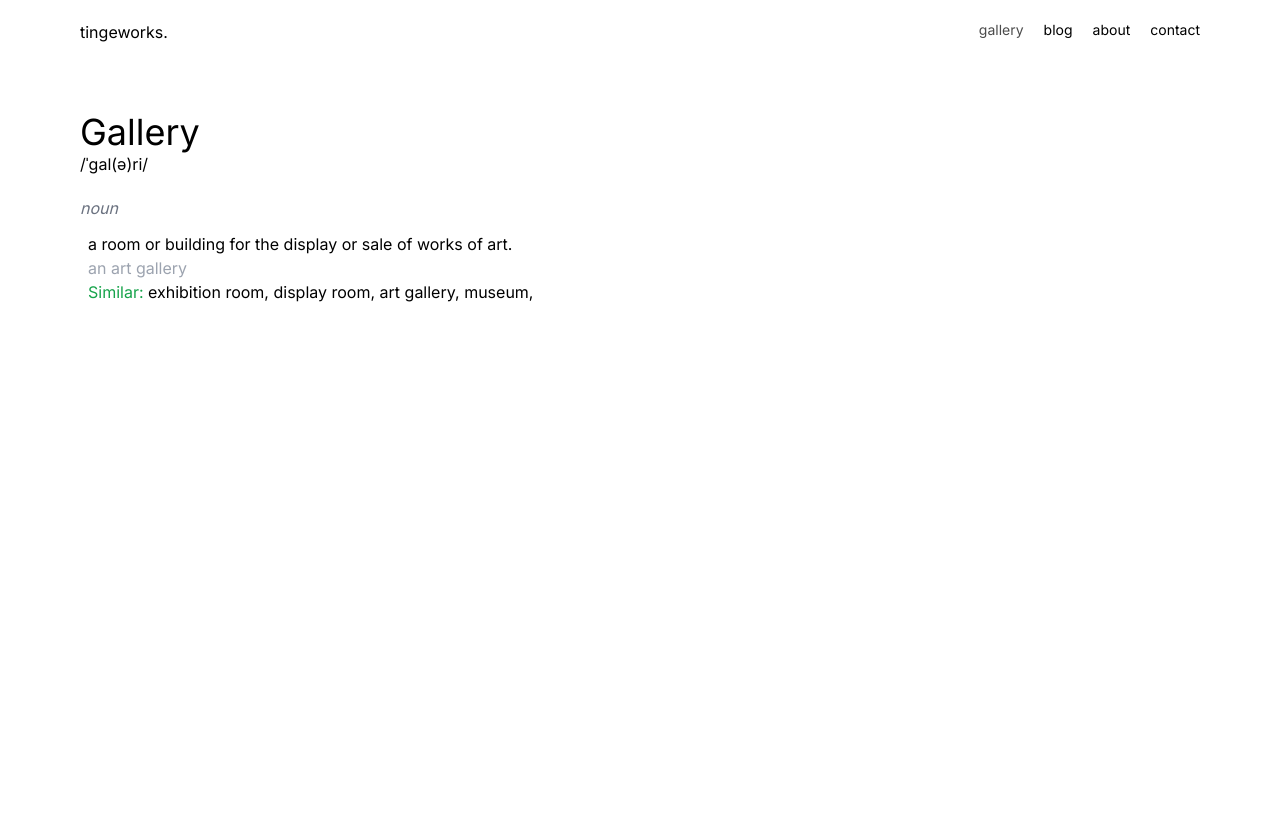
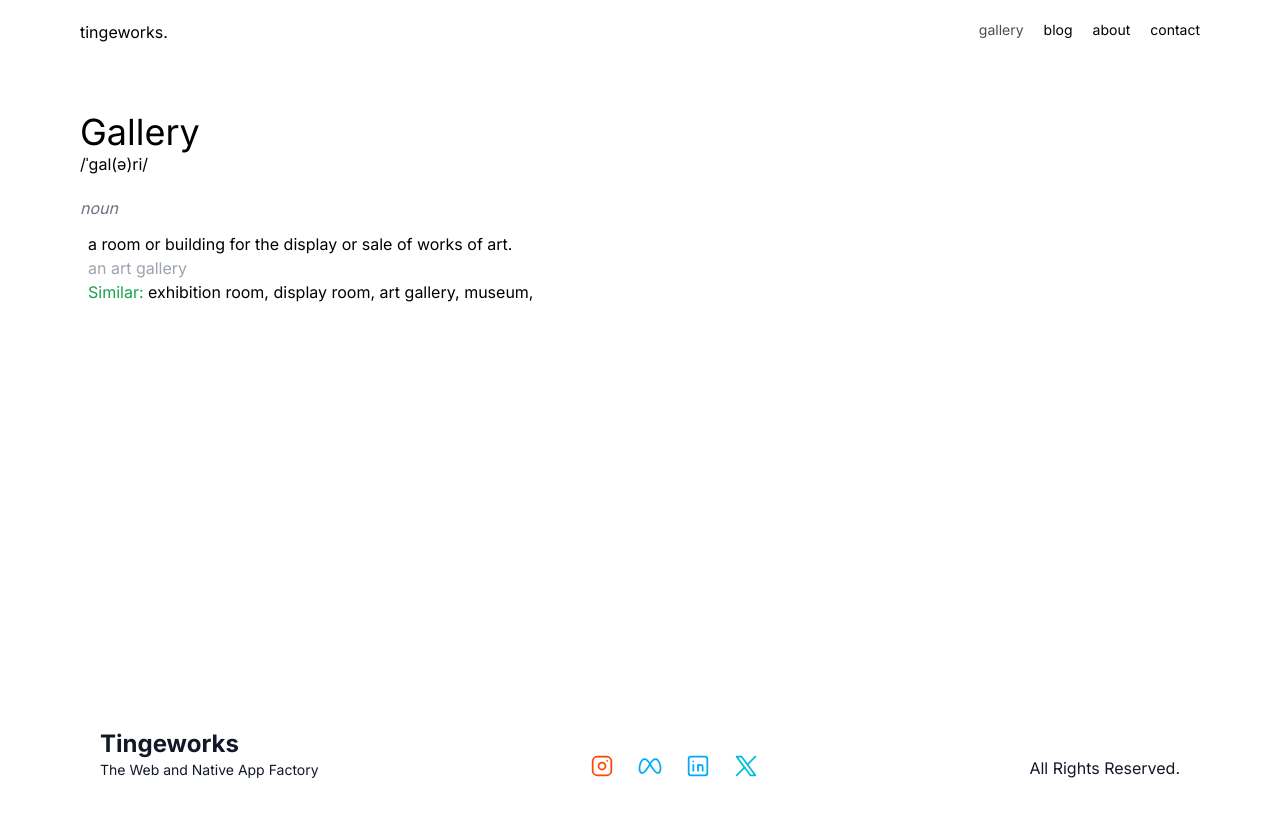
Before and after one commit to Tingeworks/tingeworksnext, a Next.js app: page /gallery in a window 1280 px wide. Shown: the top 816 px of the page. Built offline with nearby package versions, Linux system fonts and the light colour scheme.

Commit message:
Added footer

```diff
--- /dev/null
+++ b/src/app/gallery/layout.tsx
@@ -0,0 +1,9 @@
+import Footer from "@/components/navigation/footer";
+
+export default function Layout({ children }: { children: React.ReactNode }) {
+  return (
+    <div className="flex flex-col justify-between min-h-screen">
+      {children} <Footer />
+    </div>
+  );
+}
--- a/src/app/layout.tsx
+++ b/src/app/layout.tsx
@@ -2,6 +2,7 @@ import type { Metadata } from "next";
 import { Inter } from "next/font/google";
 import "./globals.css";
 import Navbar from "@/components/navigation/navbar";
+import Footer from "@/components/navigation/footer";
 
 const inter = Inter({ subsets: ["latin"] });
 
--- a/src/app/page.tsx
+++ b/src/app/page.tsx
@@ -2,7 +2,7 @@ export default function Home() {
   return (
     <div className="flex flex-col h-screen justify-center">
       <div>
-        <h1 className="text-2xl md:text-6xl lg:text-7xl xl:text-8xl my-5">
+        <h1 className="text-2xl md:text-5xl lg:text-6xl xl:text-7xl 2xl:text-8xl my-5">
           Fingers, tentacles or telekinesis <br />
           no matter what users use to surf the web, <br />
           we develop software that works for them.
--- /dev/null
+++ b/src/components/navigation/footer.tsx
@@ -0,0 +1,119 @@
+import Link from "next/link";
+
+export default function Footer() {
+  return (
+    <div>
+      <footer className="text-gray-900 p-5">
+        <div className="flex flex-col lg:flex-row gap-5 justify-between lg:items-end">
+          <div className="flex flex-col">
+            <h2 className="text-2xl font-bold">Tingeworks</h2>
+            <p className="text-sm">The Web and Native App Factory</p>
+          </div>
+
+          <div>
+            <ul className="flex gap-5">
+              <li>
+                <Link
+                  target="_blank"
+                  href="https://www.instagram.com/tingeworks.team/"
+                >
+                  <svg
+                    xmlns="http://www.w3.org/2000/svg"
+                    className="icon icon-tabler icon-tabler-brand-instagram"
+                    width="28"
+                    height="28"
+                    viewBox="0 0 24 24"
+                    strokeWidth="1.5"
+                    stroke="#ff4500"
+                    fill="none"
+                    strokeLinecap="round"
+                    strokeLinejoin="round"
+                  >
+                    <path stroke="none" d="M0 0h24v24H0z" fill="none" />
+                    <path d="M4 4m0 4a4 4 0 0 1 4 -4h8a4 4 0 0 1 4 4v8a4 4 0 0 1 -4 4h-8a4 4 0 0 1 -4 -4z" />
+                    <path d="M12 12m-3 0a3 3 0 1 0 6 0a3 3 0 1 0 -6 0" />
+                    <path d="M16.5 7.5l0 .01" />
+                  </svg>
+                </Link>
+              </li>
+
+              <li>
+                <Link
+                  target="_blank"
+                  href="https://www.facebook.com/tingeworks"
+                >
+                  <svg
+                    xmlns="http://www.w3.org/2000/svg"
+                    className="icon icon-tabler icon-tabler-brand-meta"
+                    width="28"
+                    height="28"
+                    viewBox="0 0 24 24"
+                    stroke-width="1.5"
+                    stroke="#00abfb"
+                    fill="none"
+                    strokeLinecap="round"
+                    strokeLinejoin="round"
+                  >
+                    <path stroke="none" d="M0 0h24v24H0z" fill="none" />
+                    <path d="M12 10.174c1.766 -2.784 3.315 -4.174 4.648 -4.174c2 0 3.263 2.213 4 5.217c.704 2.869 .5 6.783 -2 6.783c-1.114 0 -2.648 -1.565 -4.148 -3.652a27.627 27.627 0 0 1 -2.5 -4.174z" />
+                    <path d="M12 10.174c-1.766 -2.784 -3.315 -4.174 -4.648 -4.174c-2 0 -3.263 2.213 -4 5.217c-.704 2.869 -.5 6.783 2 6.783c1.114 0 2.648 -1.565 4.148 -3.652c1 -1.391 1.833 -2.783 2.5 -4.174z" />
+                  </svg>
+                </Link>
+              </li>
+
+              <li>
+                <Link
+                  target="_blank"
+                  href="https://www.linkedin.com/company/tingeworks-ltd"
+                >
+                  <svg
+                    xmlns="http://www.w3.org/2000/svg"
+                    className="icon icon-tabler icon-tabler-brand-linkedin"
+                    width="28"
+                    height="28"
+                    viewBox="0 0 24 24"
+                    strokeWidth="1.5"
+                    stroke="#00abfb"
+                    fill="none"
+                    strokeLinecap="round"
+                    strokeLinejoin="round"
+                  >
+                    <path stroke="none" d="M0 0h24v24H0z" fill="none" />
+                    <path d="M4 4m0 2a2 2 0 0 1 2 -2h12a2 2 0 0 1 2 2v12a2 2 0 0 1 -2 2h-12a2 2 0 0 1 -2 -2z" />
+                    <path d="M8 11l0 5" />
+                    <path d="M8 8l0 .01" />
+                    <path d="M12 16l0 -5" />
+                    <path d="M16 16v-3a2 2 0 0 0 -4 0" />
+                  </svg>
+                </Link>
+              </li>
+
+              <li>
+                <Link target="_blank" href="https://twitter.com/tingeworks">
+                  <svg
+                    xmlns="http://www.w3.org/2000/svg"
+                    className="icon icon-tabler icon-tabler-brand-x"
+                    width="28"
+                    height="28"
+                    viewBox="0 0 24 24"
+                    strokeWidth="1.5"
+                    stroke="#00bfd8"
+                    fill="none"
+                    strokeLinecap="round"
+                    strokeLinejoin="round"
+                  >
+                    <path stroke="none" d="M0 0h24v24H0z" fill="none" />
+                    <path d="M4 4l11.733 16h4.267l-11.733 -16z" />
+                    <path d="M4 20l6.768 -6.768m2.46 -2.46l6.772 -6.772" />
+                  </svg>
+                </Link>
+              </li>
+            </ul>
+          </div>
+
+          <div>All Rights Reserved.</div>
+        </div>
+      </footer>
+    </div>
+  );
+}
```
